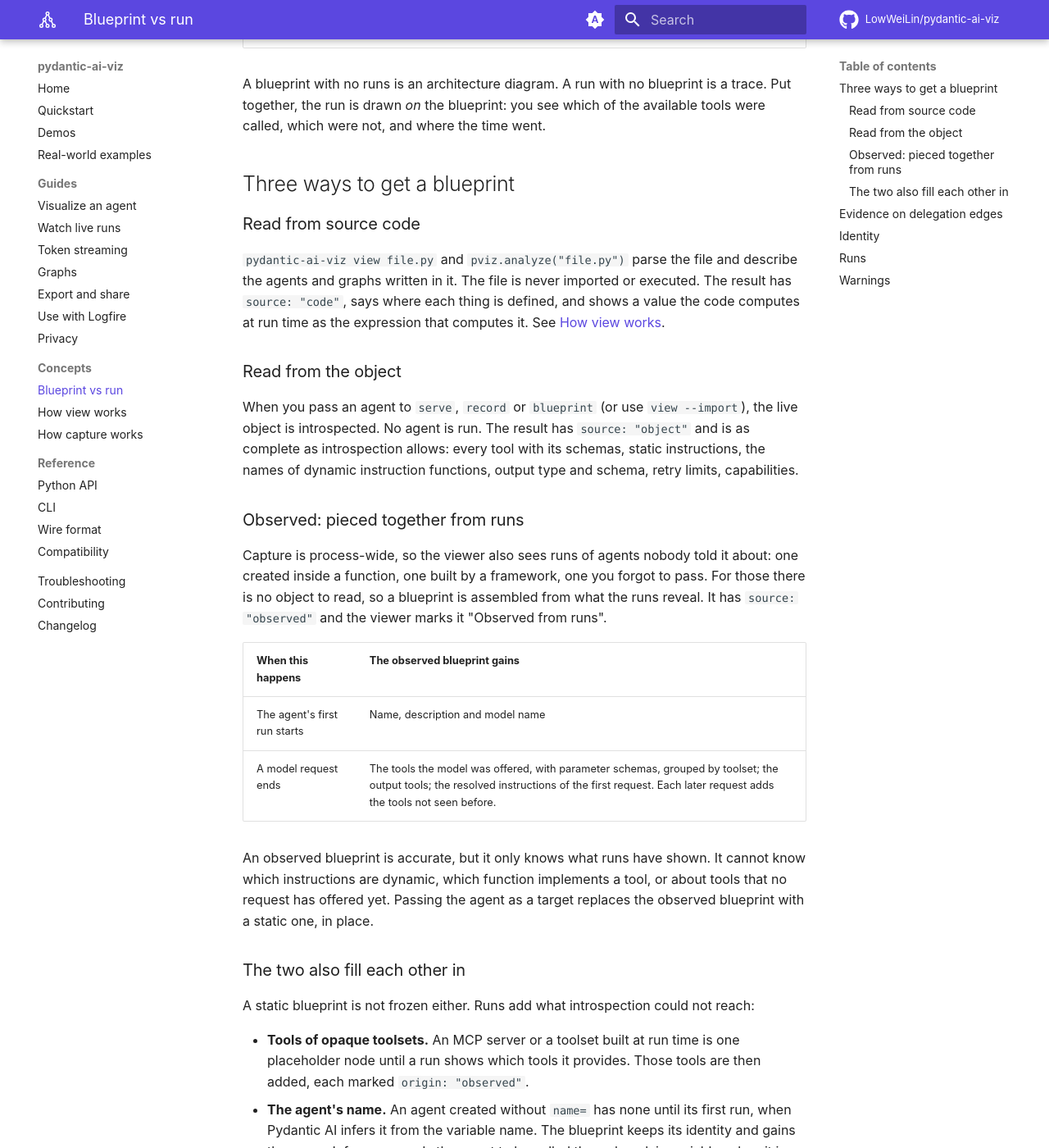
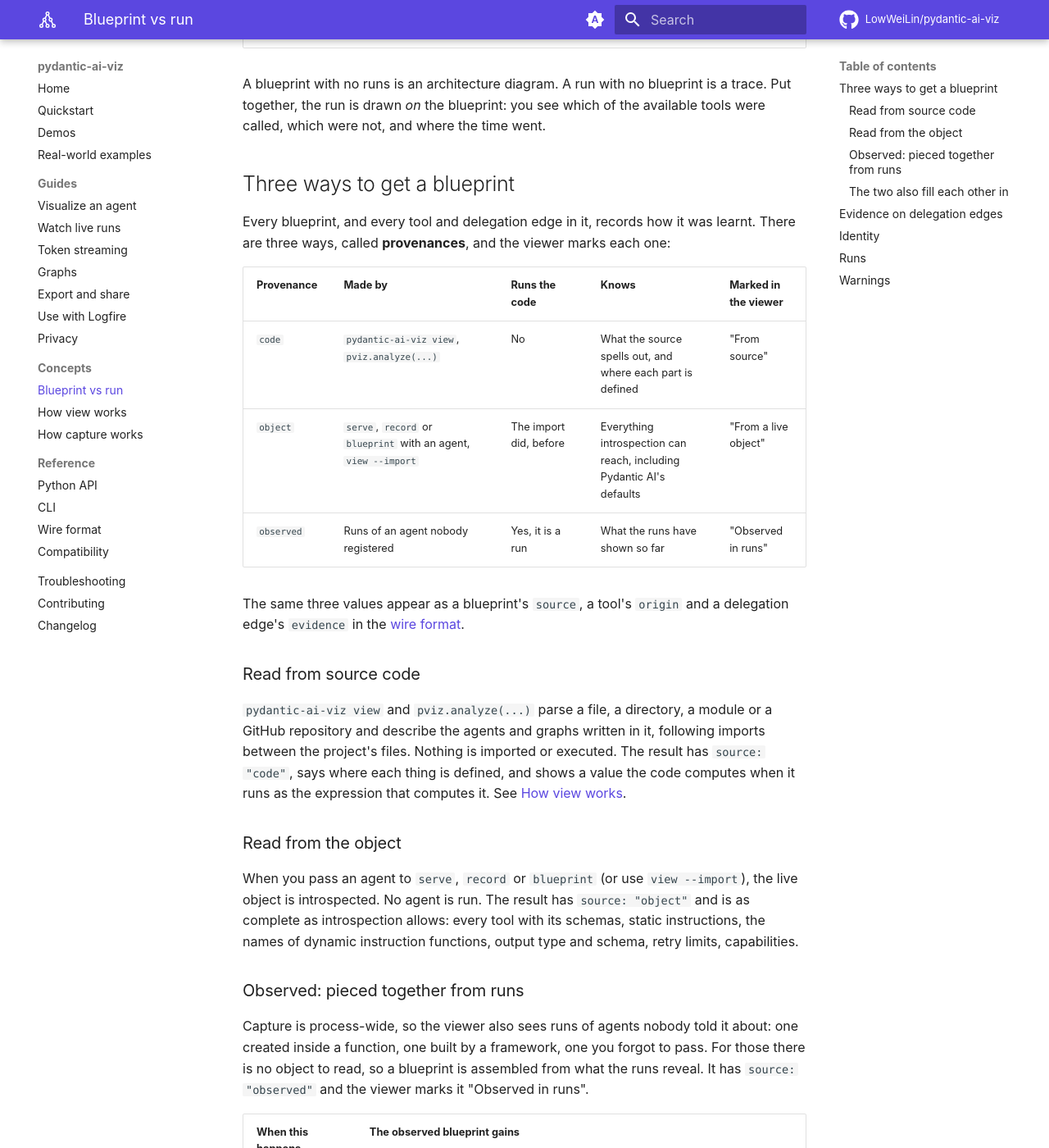
Before and after one commit to LowWeiLin/pydantic-ai-viz, an MkDocs documentation site: the page built from docs/concepts/blueprint-vs-run.md, in a window 1280 px wide and 1400 px high, scrolled down 503 px. Shown: the whole window at 82% size. Built offline with MkDocs 1.6.1 and Material for MkDocs 9.7.7, drawn with Linux system fonts in a browser that asks for light colours; comment, search, counter and statistics services are not loaded; some of the changed text lies outside the part shown.

Commit message:
docs: describe the three provenances and expressions as they are
Blueprint vs run gains a table of the three provenances (code, object,
observed) with what each knows and how the viewer marks it, and the
delegation evidence table its missing "code" row. The wire format no
longer says every expression is cut at 200 characters: an instruction's
is kept as written, line breaks included, up to 20,000. It also says that
str.format templates are reported like f-strings and that a computed
setting appears in settings.expressions without a warning. The observed
label is the viewer's own, "Observed in runs".

Co-Authored-By: Claude Opus 5.5 <noreply@anthropic.com>

```diff
--- a/docs/concepts/blueprint-vs-run.md
+++ b/docs/concepts/blueprint-vs-run.md
@@ -14,9 +14,19 @@ A blueprint with no runs is an architecture diagram. A run with no blueprint is
 
 ## Three ways to get a blueprint
 
+Every blueprint, and every tool and delegation edge in it, records how it was learnt. There are three ways, called **provenances**, and the viewer marks each one:
+
+| Provenance | Made by | Runs the code | Knows | Marked in the viewer |
+|---|---|---|---|---|
+| `code` | `pydantic-ai-viz view`, `pviz.analyze(...)` | No | What the source spells out, and where each part is defined | "From source" |
+| `object` | `serve`, `record` or `blueprint` with an agent, `view --import` | The import did, before | Everything introspection can reach, including Pydantic AI's defaults | "From a live object" |
+| `observed` | Runs of an agent nobody registered | Yes, it is a run | What the runs have shown so far | "Observed in runs" |
+
+The same three values appear as a blueprint's `source`, a tool's `origin` and a delegation edge's `evidence` in the [wire format](../reference/wire-format.md#provenance).
+
 ### Read from source code
 
-`pydantic-ai-viz view file.py` and `pviz.analyze("file.py")` parse the file and describe the agents and graphs written in it. The file is never imported or executed. The result has `source: "code"`, says where each thing is defined, and shows a value the code computes at run time as the expression that computes it. See [How view works](how-view-works.md).
+`pydantic-ai-viz view` and `pviz.analyze(...)` parse a file, a directory, a module or a GitHub repository and describe the agents and graphs written in it, following imports between the project's files. Nothing is imported or executed. The result has `source: "code"`, says where each thing is defined, and shows a value the code computes when it runs as the expression that computes it. See [How view works](how-view-works.md).
 
 ### Read from the object
 
@@ -24,7 +34,7 @@ When you pass an agent to `serve`, `record` or `blueprint` (or use `view --impor
 
 ### Observed: pieced together from runs
 
-Capture is process-wide, so the viewer also sees runs of agents nobody told it about: one created inside a function, one built by a framework, one you forgot to pass. For those there is no object to read, so a blueprint is assembled from what the runs reveal. It has `source: "observed"` and the viewer marks it "Observed from runs".
+Capture is process-wide, so the viewer also sees runs of agents nobody told it about: one created inside a function, one built by a framework, one you forgot to pass. For those there is no object to read, so a blueprint is assembled from what the runs reveal. It has `source: "observed"` and the viewer marks it "Observed in runs".
 
 | When this happens | The observed blueprint gains |
 |---|---|
@@ -47,10 +57,11 @@ An edge from a tool to another agent says "this tool runs that agent". Because t
 
 | Evidence | Drawn as | How it was found | How far to trust it |
 |---|---|---|---|
-| `object` | Dashed | The tool function's code refers to an `Agent` object: a module-level variable or one from an enclosing scope | A good guess. The reference might be on a branch that never runs. |
-| `observed` | Solid | During a run, an agent run started inside that tool call | A fact about at least one run. |
+| `code` | Dashed, "in code" | Reading the source: the tool runs an agent the analyser can trace, through a variable, an import, a written-out dict or list, or `ctx.deps` when the source shows which agent is passed as that dependency | A good guess. The call might be on a branch that never runs. |
+| `object` | Dashed, "in code" | Introspecting the live tool function: its code refers to an `Agent` object in a module-level variable or an enclosing scope | A good guess, for the same reason. |
+| `observed` | Solid, "in a run" | During a run, an agent run started inside that tool call | A fact about at least one run. |
 
-A dashed edge turns solid the first time the delegation actually happens. An edge that static analysis missed, because the agent is reached through `ctx.deps`, an attribute or a helper function, simply appears, solid, when it first happens.
+A dashed edge turns solid the first time the delegation actually happens. An edge that reading the code missed, for example because a helper function runs the agent for the tool, simply appears, solid, when it first happens.
 
 Reading a canvas after a few runs:
 
@@ -78,4 +89,7 @@ What a run can show depends on when you look: a span that has started but not en
 
 ## Warnings
 
-When part of a blueprint could not be read, the blueprint says so. Its `warnings` list holds a plain sentence per problem, the agent card shows a badge, and the inspector lists them. The usual cause is a Pydantic AI release that renamed an internal attribute; the affected field is left empty and everything else works. See [Compatibility](../reference/compatibility.md).
+When part of a blueprint could not be read, the blueprint says so. Its `warnings` list holds a plain sentence per problem, the agent card shows a badge, and the inspector lists them.
+
+- In a blueprint read **from source**, a warning names a value that only running the code could tell, such as "the model is set by `get_model()`, so it is only known when the code runs". See [How view works](how-view-works.md#what-shows-as-decided-at-run-time-and-why).
+- In a blueprint read **from an object**, the usual cause is a Pydantic AI release that renamed an internal attribute; the affected field is left empty and everything else works. See [Compatibility](../reference/compatibility.md).
```
Also changed, not shown: docs/reference/wire-format.md (+6 -5 lines), docs/troubleshooting.md (+1 -1 lines).
